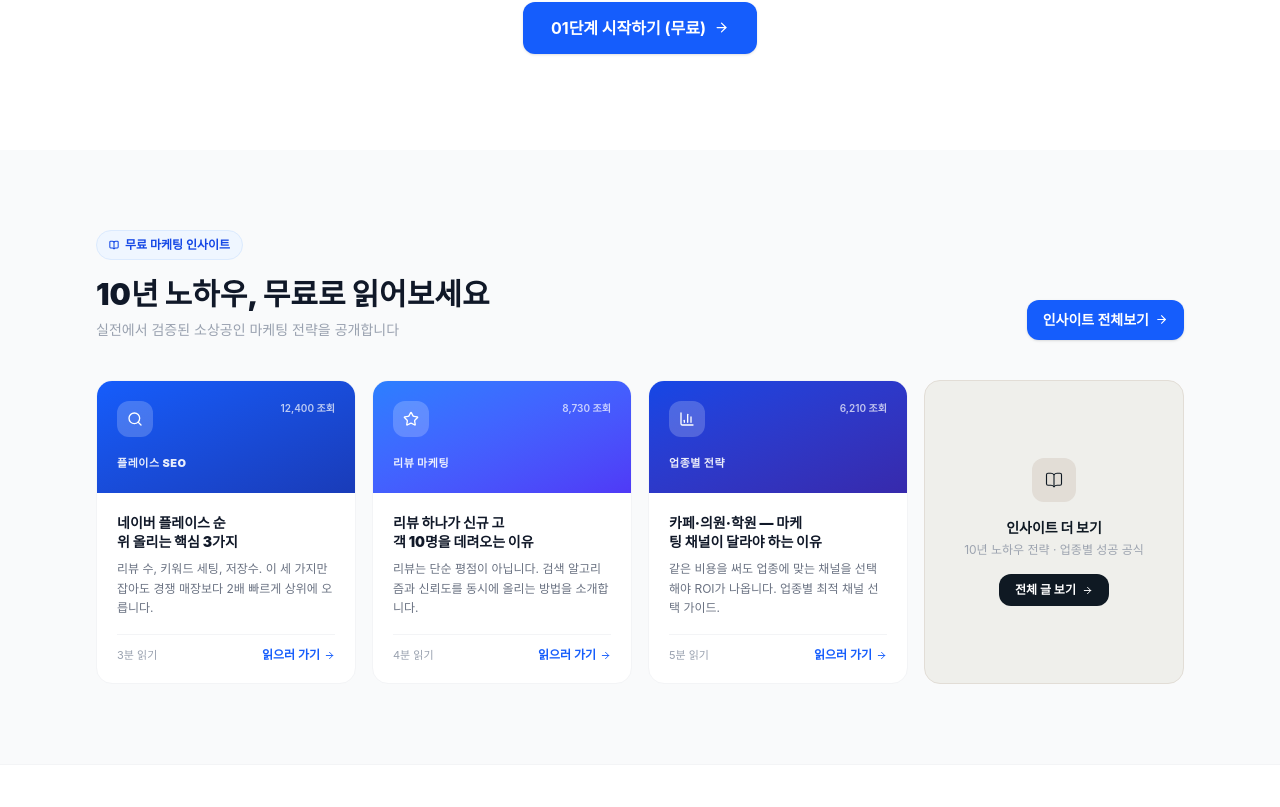
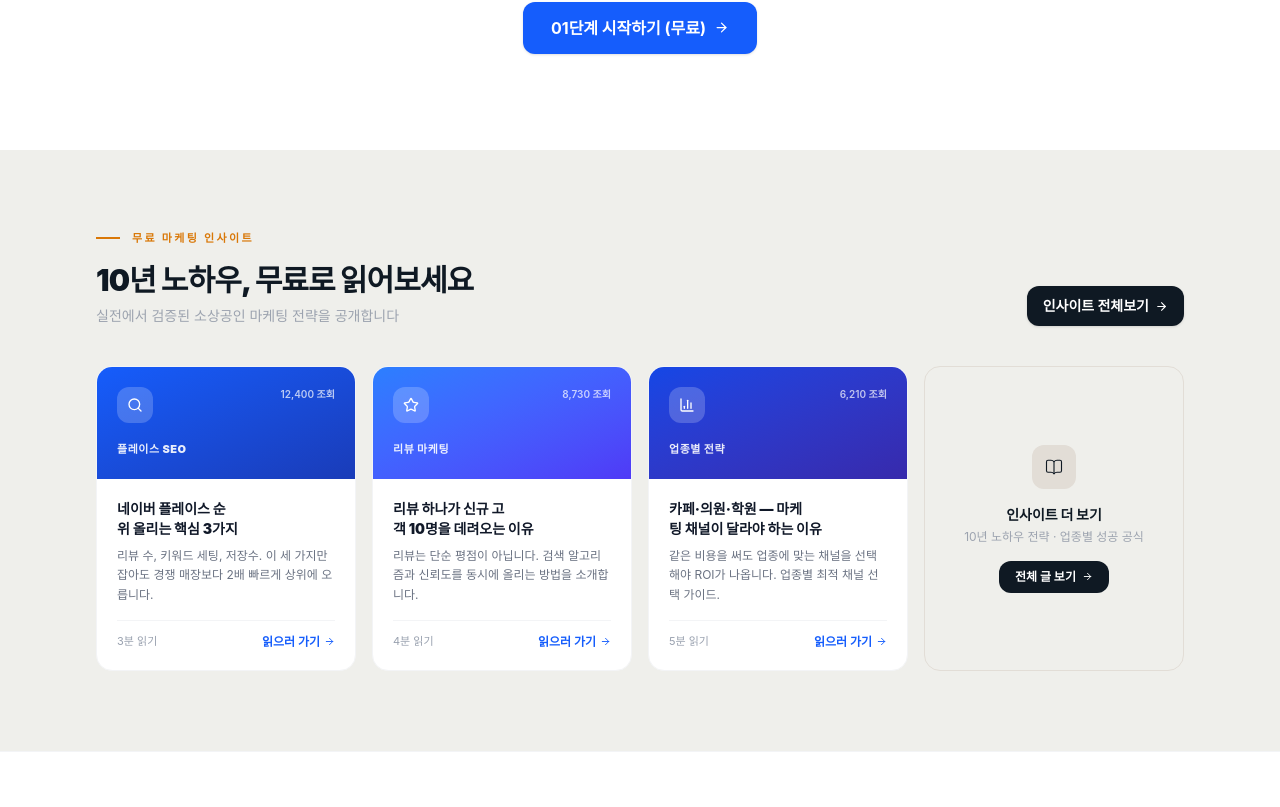
Before and after one commit to jty0221-del/harangmarketing, a Next.js app: page / in a window 1280 px wide. Shown: the part 6701-7508 px from the top of the page. Built offline with nearby package versions, Linux system fonts and the light colour scheme.

Commit message:
design: FAQ + insights + compare table brightened, amber rule headers site-wide

```diff
--- a/app/page.tsx
+++ b/app/page.tsx
@@ -481,25 +481,29 @@ const HOME_FAQS = [
 function HomeFAQ() {
   const [open, setOpen] = useState<number | null>(null);
   return (
-    <section className="py-14 md:py-20 bg-gray-50">
+    <section className="py-14 md:py-20" style={{ background: "var(--h-bg)" }}>
       <div className="max-w-3xl mx-auto px-4 md:px-6 lg:px-8">
         <div className="text-center mb-10">
-          <p className="text-xs font-bold text-blue-600 uppercase tracking-widest mb-3">FAQ</p>
-          <h2 className="text-2xl md:text-3xl font-black text-gray-900 mb-2">상담 전에 가장 많이 물어보시는 것들</h2>
-          <p className="text-gray-500 text-sm">더 궁금한 게 있으시면 카카오톡으로 바로 물어보세요</p>
+          <div className="flex items-center gap-3 justify-center mb-4">
+            <div className="w-6 h-[2px]" style={{ background: "var(--h-amber)" }} />
+            <span className="text-[11px] font-black uppercase tracking-[0.22em]" style={{ color: "var(--h-amber)" }}>FAQ</span>
+            <div className="w-6 h-[2px]" style={{ background: "var(--h-amber)" }} />
+          </div>
+          <h2 className="text-2xl md:text-3xl font-black mb-2" style={{ color: "var(--h-dark)", letterSpacing: "-0.03em" }}>상담 전에 가장 많이 물어보시는 것들</h2>
+          <p className="text-sm" style={{ color: "var(--h-muted)" }}>더 궁금한 게 있으시면 카카오톡으로 바로 물어보세요</p>
         </div>
         <div className="space-y-2">
           {HOME_FAQS.map((faq, i) => (
-            <div key={i} className="bg-white rounded-2xl border border-gray-100 overflow-hidden">
+            <div key={i} className="bg-white rounded-2xl overflow-hidden border" style={{ borderColor: "var(--h-border)" }}>
               <button
                 onClick={() => setOpen(open === i ? null : i)}
-                className="w-full flex items-center justify-between gap-4 px-5 py-4 text-left hover:bg-gray-50 transition-colors"
+                className="w-full flex items-center justify-between gap-4 px-5 py-4 text-left transition-colors hover:bg-gray-50"
               >
-                <span className="font-bold text-gray-900 text-sm">{faq.q}</span>
-                <ChevronDown size={16} className={`text-gray-400 shrink-0 transition-transform ${open === i ? "rotate-180" : ""}`} />
+                <span className="font-bold text-sm" style={{ color: "var(--h-dark)" }}>{faq.q}</span>
+                <ChevronDown size={16} className={`shrink-0 transition-transform ${open === i ? "rotate-180" : ""}`} style={{ color: "var(--h-muted)" }} />
               </button>
               {open === i && (
-                <div className="px-5 pb-4 text-sm text-gray-600 leading-relaxed border-t border-gray-50 pt-3">
+                <div className="px-5 pb-4 text-sm leading-relaxed pt-3 border-t" style={{ color: "#4B5563", borderColor: "var(--h-border)" }}>
                   {faq.a}
                 </div>
               )}
@@ -507,7 +511,7 @@ function HomeFAQ() {
           ))}
         </div>
         <div className="text-center mt-8">
-          <Link href="/faq" className="inline-flex items-center gap-1.5 text-blue-600 font-bold text-sm hover:underline">
+          <Link href="/faq" className="inline-flex items-center gap-1.5 font-bold text-sm hover:underline" style={{ color: "var(--h-blue)" }}>
             전체 FAQ 보기 <ArrowRight size={14} />
           </Link>
         </div>
@@ -1168,23 +1172,27 @@ export default function HomePage() {
         </section>
 
         {/* ══ 무료 마케팅 인사이트 ══ */}
-        <section className="py-14 md:py-20 bg-gray-50">
+        <section className="py-14 md:py-20" style={{ background: "var(--h-surface)" }}>
           <div className="max-w-6xl mx-auto px-4 md:px-6 lg:px-8">
+            <RevealOnScroll>
             <div className="flex flex-col md:flex-row md:items-end justify-between gap-4 mb-10">
               <div>
-                <span className="inline-flex items-center gap-1.5 text-xs font-bold text-blue-700 bg-blue-50 border border-blue-100 px-3 py-1.5 rounded-full mb-4">
-                  <BookOpen size={10} strokeWidth={2.5} /> 무료 마케팅 인사이트
-                </span>
-                <h2 className="text-2xl md:text-3xl font-black text-gray-900 mb-2">
+                <div className="flex items-center gap-3 mb-4">
+                  <div className="w-6 h-[2px]" style={{ background: "var(--h-amber)" }} />
+                  <span className="text-[11px] font-black uppercase tracking-[0.22em]" style={{ color: "var(--h-amber)" }}>무료 마케팅 인사이트</span>
+                </div>
+                <h2 className="text-2xl md:text-3xl font-black mb-2" style={{ color: "var(--h-dark)", letterSpacing: "-0.03em" }}>
                   10년 노하우, 무료로 읽어보세요
                 </h2>
-                <p className="text-gray-400 text-sm">실전에서 검증된 소상공인 마케팅 전략을 공개합니다</p>
+                <p className="text-sm" style={{ color: "var(--h-muted)" }}>실전에서 검증된 소상공인 마케팅 전략을 공개합니다</p>
               </div>
               <Link href="/blog"
-                className="shrink-0 inline-flex items-center gap-1.5 px-4 py-2.5 rounded-xl bg-blue-600 text-white text-sm font-bold hover:bg-blue-700 transition-colors shadow-sm">
+                className="shrink-0 inline-flex items-center gap-1.5 px-4 py-2.5 rounded-xl text-white text-sm font-bold transition-colors shadow-sm hover:opacity-90"
+                style={{ background: "var(--h-dark)" }}>
                 인사이트 전체보기 <ArrowRight size={13} />
               </Link>
             </div>
+            </RevealOnScroll>
             <div className="grid grid-cols-1 sm:grid-cols-2 lg:grid-cols-4 gap-4">
               {[
                 {
```
